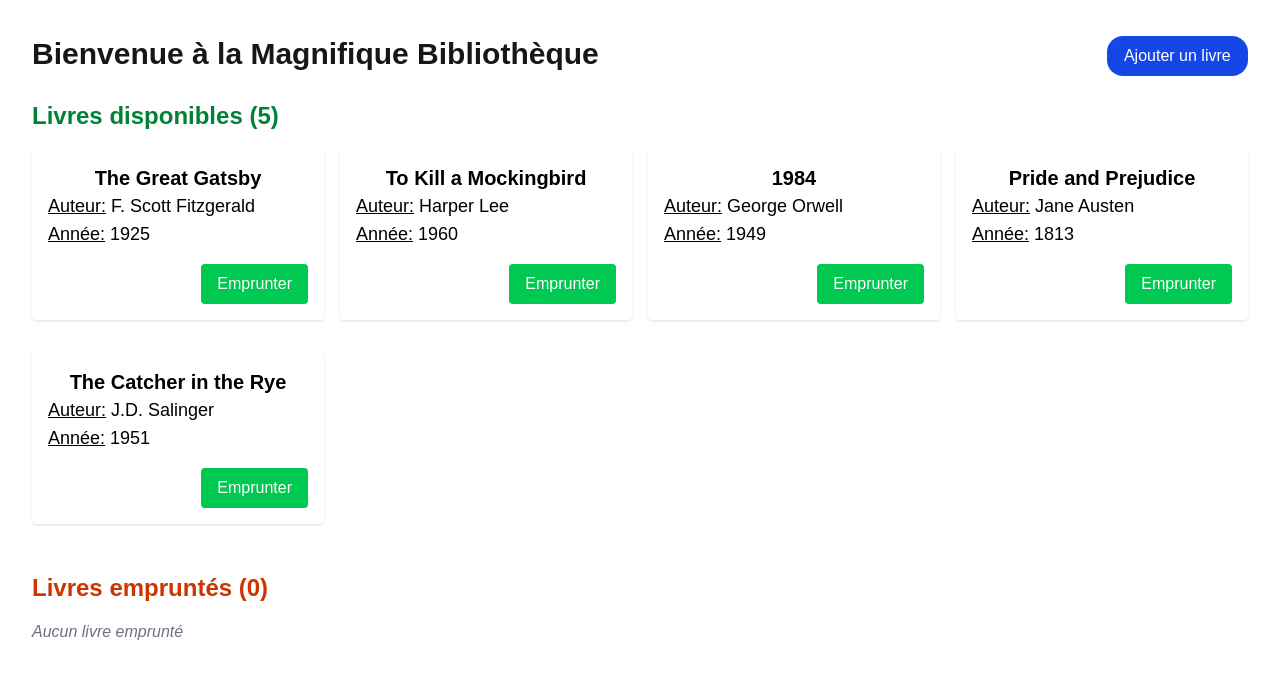
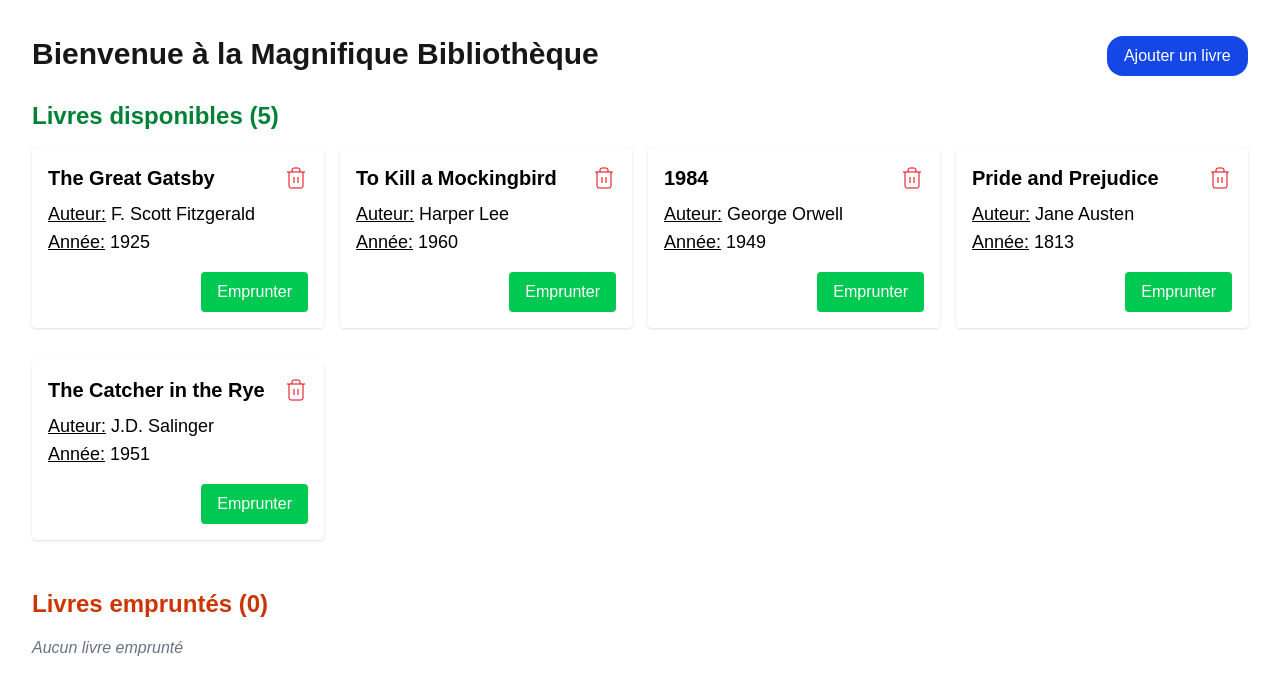
Before and after one commit to Altorru/cesi-poo-bibliotheque, a Next.js app: page / in a window 1280 px wide. Shown: the top 694 px of the page. Built offline with nearby package versions, Linux system fonts and the light colour scheme.

Commit message:
✨ Add delete book functionality to LibraryComponent and BookComponent

```diff
--- a/app/page.tsx
+++ b/app/page.tsx
@@ -43,6 +43,10 @@ export default function Home() {
     setBooks([...books, newBook]);
   };
 
+  const deleteBook = (bookId: number) => {
+    setBooks(books.filter(book => book.id !== bookId));
+  };
+
   return (
     <div className="p-8">
       <LibraryComponent
@@ -54,6 +58,7 @@ export default function Home() {
         onBorrow={borrowBook}
         onReturn={returnBook}
         onAddBook={addBook}
+        onDelete={deleteBook}
       />
     </div>
   );
--- a/components/book.tsx
+++ b/components/book.tsx
@@ -1,11 +1,11 @@
-'use client';
+"use client";
 
 import { useState } from "react";
 import { Owner } from "./owner";
 
 export enum BookAction {
   BORROW = "BORROW",
-  RETURN = "RETURN"
+  RETURN = "RETURN",
 }
 
 export interface Book {
@@ -31,13 +31,15 @@ interface BookComponentProps {
   owners?: Owner[];
   onBorrow?: (bookId: number, owner: Owner) => void;
   onReturn?: (bookId: number) => void;
+  onDelete?: (bookId: number) => void;
 }
 
 export const BookComponent: React.FC<BookComponentProps> = ({
   book,
   owners = [],
   onBorrow,
-  onReturn
+  onReturn,
+  onDelete,
 }) => {
   const [showOwnerSelect, setShowOwnerSelect] = useState(false);
 
@@ -54,9 +56,36 @@ export const BookComponent: React.FC<BookComponentProps> = ({
     }
   };
 
+  const handleDelete = () => {
+    if (onDelete && confirm('Êtes-vous sûr de vouloir supprimer "' + book.title + '" ?')) {
+      onDelete(book.id);
+    }
+  };
+
   return (
     <div className="bg-white p-4 rounded shadow mb-4 text-black">
-      <h2 className="text-xl text-center font-bold">{book.title}</h2>
+      <div className="flex justify-between items-center mb-2">
+        <h2 className="text-xl text-center font-bold">{book.title}</h2>
+        <button
+          className="text-sm text-red-600 hover:text-red-700 cursor-pointer"
+          onClick={handleDelete}
+        >
+          <svg
+            xmlns="http://www.w3.org/2000/svg"
+            width="24"
+            height="24"
+            viewBox="0 0 24 24"
+            fill="none"
+            stroke="currentColor"
+          >
+            <path d="M10 11v6" />
+            <path d="M14 11v6" />
+            <path d="M19 6v14a2 2 0 0 1-2 2H7a2 2 0 0 1-2-2V6" />
+            <path d="M3 6h18" />
+            <path d="M8 6V4a2 2 0 0 1 2-2h4a2 2 0 0 1 2 2v2" />
+          </svg>
+        </button>
+      </div>
       <p className="text-lg">
         <span className="underline">Auteur:</span> {book.author}
       </p>
@@ -84,7 +113,7 @@ export const BookComponent: React.FC<BookComponentProps> = ({
         <div className="mt-4">
           <p className="text-sm mb-2">Choisir un propriétaire:</p>
           <div className="flex gap-2 flex-wrap">
-            {owners.map(owner => (
+            {owners.map((owner) => (
               <button
                 key={owner.id}
                 className="bg-blue-500 text-white px-3 py-1 rounded hover:bg-blue-600 text-sm"
--- a/components/library.tsx
+++ b/components/library.tsx
@@ -16,6 +16,7 @@ interface LibraryComponentProps {
   onBorrow?: (bookId: number, owner: Owner) => void;
   onReturn?: (bookId: number) => void;
   onAddBook?: (book: Omit<Book, "id" | "owned_by">) => void;
+  onDelete?: (bookId: number) => void;
 }
 
 export const LibraryComponent: React.FC<LibraryComponentProps> = ({
@@ -24,6 +25,7 @@ export const LibraryComponent: React.FC<LibraryComponentProps> = ({
   onBorrow,
   onReturn,
   onAddBook,
+  onDelete,
 }) => {
   const [isModalOpen, setIsModalOpen] = useState(false);
 
@@ -70,6 +72,7 @@ export const LibraryComponent: React.FC<LibraryComponentProps> = ({
                   owners={owners}
                   onBorrow={onBorrow}
                   onReturn={onReturn}
+                  onDelete={onDelete}
                 />
               ))}
             </div>
@@ -92,6 +95,7 @@ export const LibraryComponent: React.FC<LibraryComponentProps> = ({
                   owners={owners}
                   onBorrow={onBorrow}
                   onReturn={onReturn}
+                  onDelete={onDelete}
                 />
               ))}
             </div>
```
